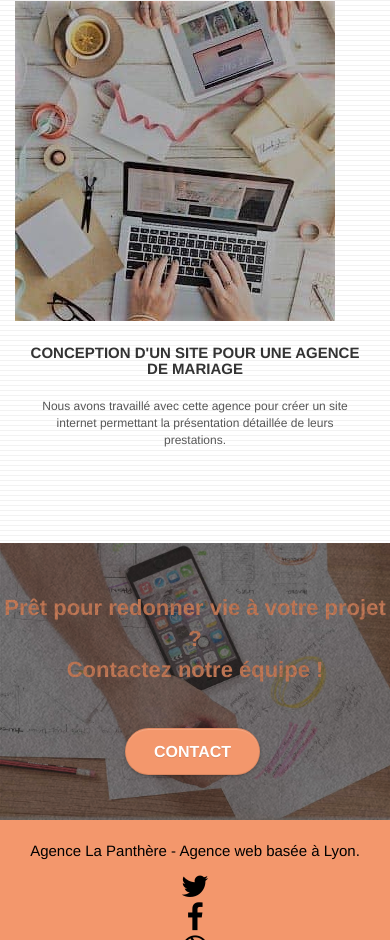
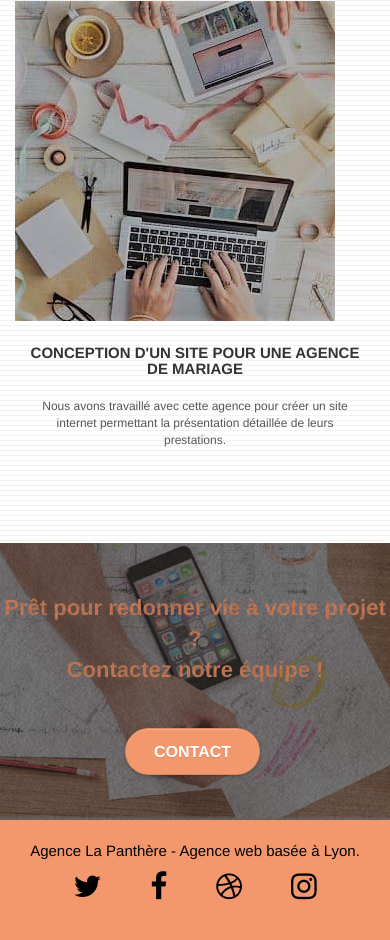
Before and after one commit to mcrestey/Lapantherenew, a plain HTML site: page index.html in a window 390 px wide. Shown: the part 3940-4880 px from the top of the page. Drawn offline with Linux system fonts and the light colour scheme.

Commit message:
Correction du footer en responsive
Disposition flexbox pour replacer les icones de réseaux sociaux en ligne

```diff
--- a/style.css
+++ b/style.css
@@ -703,6 +703,13 @@ p {
     margin: auto auto auto auto;
 }
 
+@media screen and (max-width: 760px) {
+    .social {
+        display: flex;
+        flex-direction: row;
+        justify-content: space-around;
+    }
+}
 h2 {
     font-size: 22px;
     line-height: 1.4em;
```
